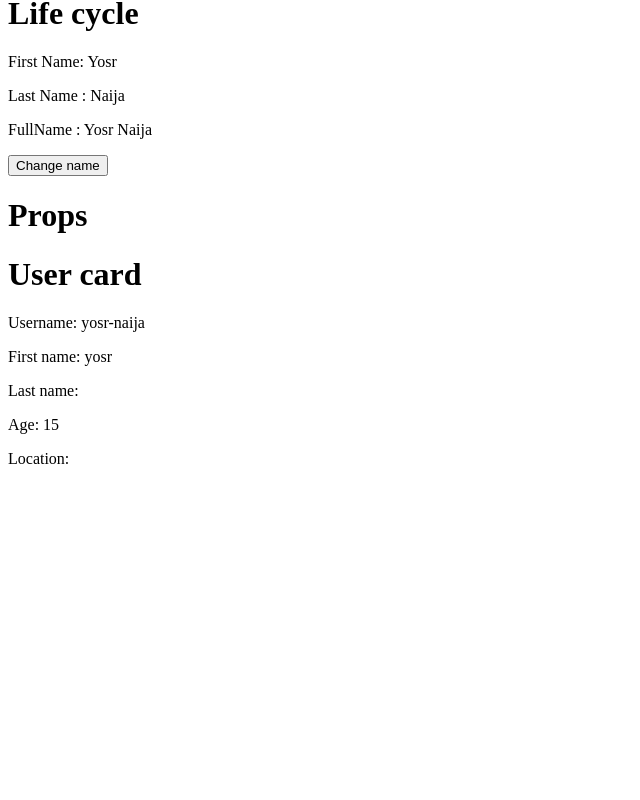
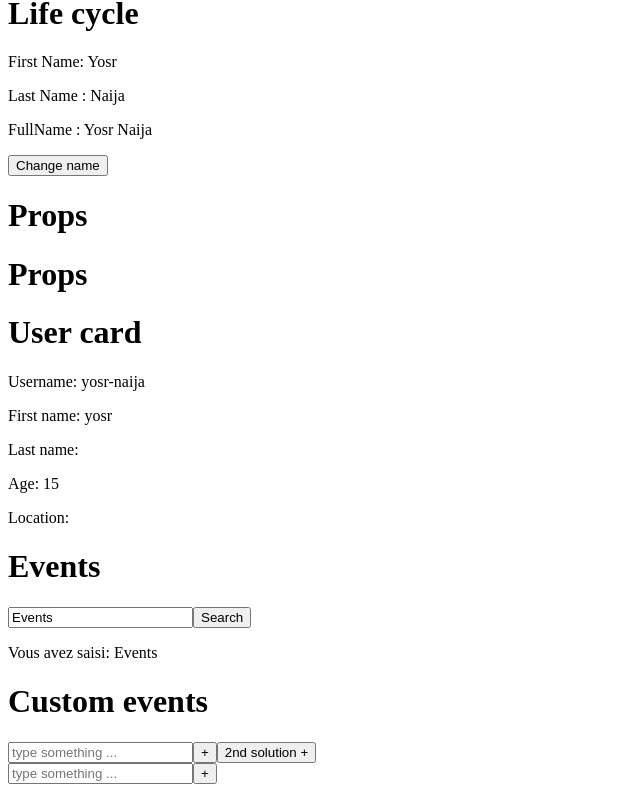
Before and after one commit to yosrReact/vue3_step_by-step, a Vue app: page / in a window 1280 px wide. Shown: the part 1277-2077 px from the top of the page, without its empty margins (0-640 px from the left). Before the commit the page ends 1761 px from the top, so only its background shows below. Built offline with nearby package versions, Linux system fonts and the light colour scheme.

Commit message:
events and emit

```diff
--- a/src/App.vue
+++ b/src/App.vue
@@ -3,6 +3,9 @@ import MyProfile from './components/MyProfile.vue';
 
 import HelloWorld from './components/HelloWorld.vue';
 import UserCardParent from './components/UserCardParent.vue';
+import SearchForm from './components/SearchForm.vue';
+import AddItem from './components/AddItem.vue';
+import AddItemOptions from './components/AddItemOptions.vue';
 // export default {
 //   name: "App",
 //   components: {
@@ -33,9 +36,10 @@ export default {
         },
         {
           name: "Orange", price: 10, active: true
-        }
+        },
 
-      ]
+      ],
+      items: []
 
     }
   },
@@ -48,13 +52,20 @@ export default {
     },
     toggleCondition() {
       this.condition = !this.condition
+    },
+    onAddItem(payload) {
+      console.log("input :", payload)
+      this.items.push(payload)
     }
   },
 
   components: {
     MyProfile,
     HelloWorld,
-    UserCardParent
+    UserCardParent,
+    SearchForm,
+    AddItem,
+    AddItemOptions
 
   }
 
@@ -135,7 +146,19 @@ export default {
   <div v-if="condition">
     <MyProfile />
   </div>
+  <h1>Props</h1>
+
   <user-card-parent />
+  <h1>Events</h1>
+  <search-form />
+  <h1>Custom events</h1>
+  <add-item @add="onAddItem" />
+  <add-item-options @add="onAddItem" />
+  <ul>
+    <li v-for="item in items" :key="item">
+      {{ item }}
+    </li>
+  </ul>
 </template>
 <style>
 body {
--- /dev/null
+++ b/src/components/AddItem.vue
@@ -0,0 +1,27 @@
+<script setup>
+import { ref } from 'vue'
+// const emit = defineEmits(['add'])
+const emit = defineEmits({
+    add(input) {
+        return false
+    }
+})
+
+const input = ref("")
+const submit = (e) => {
+    console.log('e: ', e);
+    emit('add', input.value)
+    input.value = ""
+}
+const onChange = (e) => {
+    console.log(e)
+}
+</script>
+<template>
+    <main>
+        <input type="text" v-model="input" placeholder="type something ..." @keydown.enter="submit">
+
+        <button @click="submit">+</button>
+        <button @click="$emit('add', input)">2nd solution +</button>
+    </main>
+</template>
--- /dev/null
+++ b/src/components/AddItemOptions.vue
@@ -0,0 +1,34 @@
+<script>
+export default {
+    emits: {
+        // si on a un evt update, par défault pas de validation mais si on veut le faire explicitement
+        // on met null
+        update: null,
+        //validation de l'évenement soumis : false veut dire non validé
+        add(input) {
+            console.log("first")
+            return !!input
+        }
+    },
+    data() {
+        return {
+            input: ""
+        }
+    },
+    methods: {
+        submit() {
+            this.$emit('add', this.input)
+            this.input = ""
+        }
+    }
+}
+</script>
+
+
+<template>
+    <main>
+        <input type="text" v-model="input" placeholder="type something ...">
+
+        <button @click="submit">+</button>
+    </main>
+</template>
--- /dev/null
+++ b/src/components/SearchForm.vue
@@ -0,0 +1,20 @@
+<script setup>
+import { ref } from 'vue'
+
+const input = ref("Events")
+const search = (e) => {
+    console.log(e)
+    alert(input.value)
+}
+const onChange = (e) => {
+    console.log(e)
+}
+</script>
+<template>
+    <main>
+        <input type="text" v-model="input" @keyup="onChange">
+
+        <button @click="search">Search</button>
+        <p>Vous avez saisi: {{ input }}</p>
+    </main>
+</template>
```
